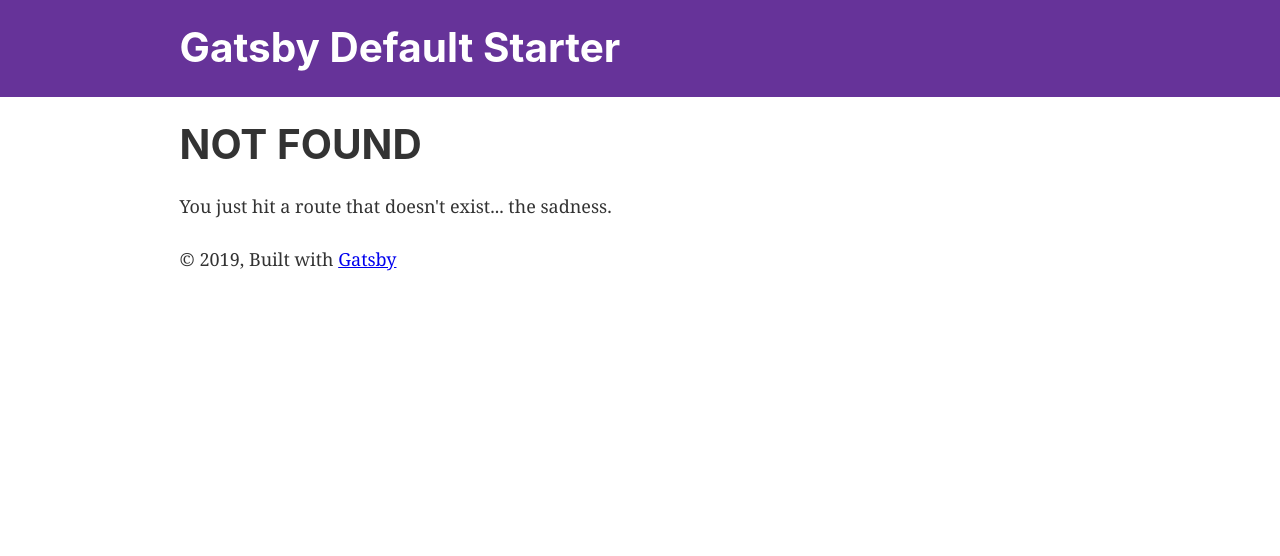
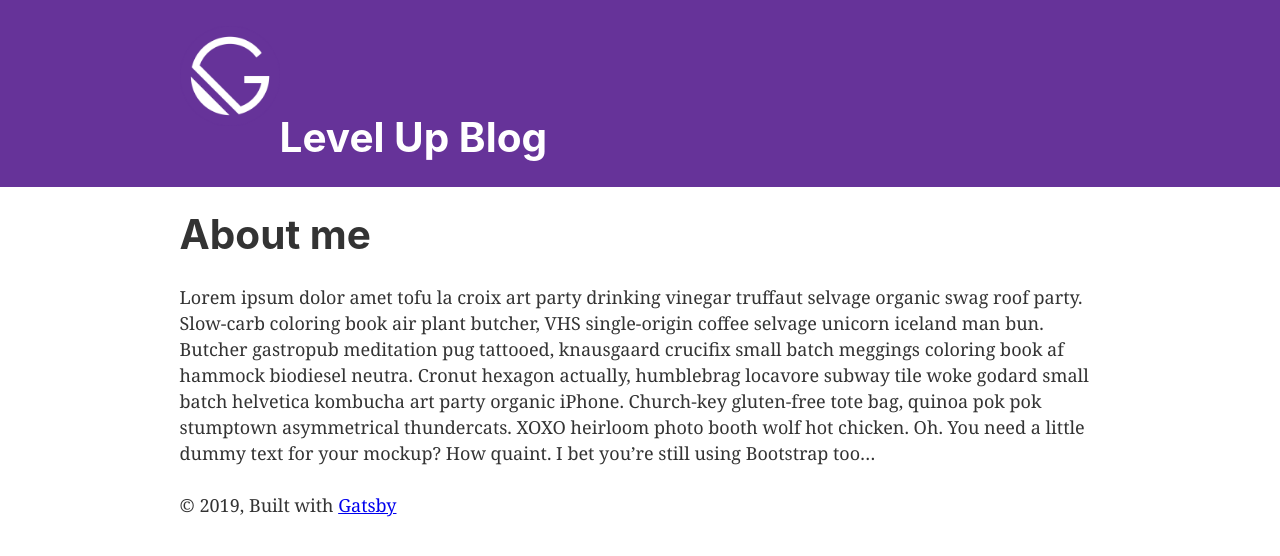
Before and after one commit to miaawong/Gatsby_LevelUpTuts, a Gatsby site: page /about in a window 1280 px wide. Before the commit this address had no page. Built offline with nearby package versions, Linux system fonts and the light colour scheme; Gatsby itself is replaced by a stand-in of ours.

Commit message:
added gatsby-source-filesystem for posts

```diff
--- a/gatsby-config.js
+++ b/gatsby-config.js
@@ -1,7 +1,7 @@
 module.exports = {
   siteMetadata: {
-    title: `Gatsby Default Starter`,
-    description: `Kick off your next, great Gatsby project with this default starter. This barebones starter ships with the main Gatsby configuration files you might need.`,
+    title: `Level Up Blog`,
+    description: `A Blog built with Gatsby JS `,
     author: `@gatsbyjs`,
   },
   plugins: [
@@ -11,6 +11,13 @@
       options: {
         name: `images`,
         path: `${__dirname}/src/images`,
+      },
+    },
+    {
+      resolve: `gatsby-source-filesystem`,
+      options: {
+        name: `posts`,
+        path: `${__dirname}/src/posts`,
       },
     },
     `gatsby-transformer-sharp`,
@@ -31,4 +38,4 @@
     // To learn more, visit: https://gatsby.dev/offline
     // `gatsby-plugin-offline`,
   ],
-}
+};
--- a/src/components/header.js
+++ b/src/components/header.js
@@ -1,6 +1,8 @@
-import { Link } from "gatsby"
-import PropTypes from "prop-types"
-import React from "react"
+import { Link } from "gatsby";
+import PropTypes from "prop-types";
+import React from "react";
+
+import icon from "../images/gatsby-icon.png";
 
 const Header = ({ siteTitle }) => (
   <header
@@ -24,19 +26,26 @@
             textDecoration: `none`,
           }}
         >
+          <img
+            style={{
+              width: "100px",
+            }}
+            src={icon}
+            alt="Gatsby Icon"
+          />
           {siteTitle}
         </Link>
       </h1>
     </div>
   </header>
-)
+);
 
 Header.propTypes = {
   siteTitle: PropTypes.string,
-}
+};
 
 Header.defaultProps = {
   siteTitle: ``,
-}
+};
 
-export default Header
+export default Header;
--- a/src/components/layout.js
+++ b/src/components/layout.js
@@ -5,12 +5,12 @@
  * See: https://www.gatsbyjs.org/docs/static-query/
  */
 
-import React from "react"
-import PropTypes from "prop-types"
-import { StaticQuery, graphql } from "gatsby"
+import React from "react";
+import PropTypes from "prop-types";
+import { StaticQuery, graphql } from "gatsby";
 
-import Header from "./header"
-import "./layout.css"
+import Header from "./header";
+import "./layout.css";
 
 const Layout = ({ children }) => (
   <StaticQuery
@@ -19,13 +19,22 @@
         site {
           siteMetadata {
             title
+            description
           }
         }
       }
     `}
     render={data => (
       <>
-        <Header siteTitle={data.site.siteMetadata.title} />
+        <Header
+          siteTitle={data.site.siteMetadata.title}
+          meta={[
+            {
+              name: "description",
+              content: data.site.siteMetadata.description,
+            },
+          ]}
+        />
         <div
           style={{
             margin: `0 auto`,
@@ -44,10 +53,10 @@
       </>
     )}
   />
-)
+);
 
 Layout.propTypes = {
   children: PropTypes.node.isRequired,
-}
+};
 
-export default Layout
+export default Layout;
--- /dev/null
+++ b/src/pages/about.js
@@ -0,0 +1,24 @@
+import React from "react";
+import Layout from "../components/layout";
+
+const About = () => (
+  <Layout>
+    <div>
+      <h1>About me</h1>
+      <p>
+        Lorem ipsum dolor amet tofu la croix art party drinking vinegar truffaut
+        selvage organic swag roof party. Slow-carb coloring book air plant
+        butcher, VHS single-origin coffee selvage unicorn iceland man bun.
+        Butcher gastropub meditation pug tattooed, knausgaard crucifix small
+        batch meggings coloring book af hammock biodiesel neutra. Cronut hexagon
+        actually, humblebrag locavore subway tile woke godard small batch
+        helvetica kombucha art party organic iPhone. Church-key gluten-free tote
+        bag, quinoa pok pok stumptown asymmetrical thundercats. XOXO heirloom
+        photo booth wolf hot chicken. Oh. You need a little dummy text for your
+        mockup? How quaint. I bet you’re still using Bootstrap too…
+      </p>
+    </div>
+  </Layout>
+);
+
+export default About;
```
Also changed, not shown: src/pages/company/team.js (added, +24 -0 lines), src/posts/posts1.md (added, +1 -0 lines), 1 other file.
